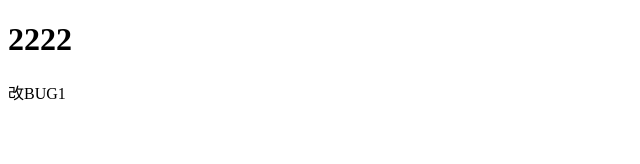
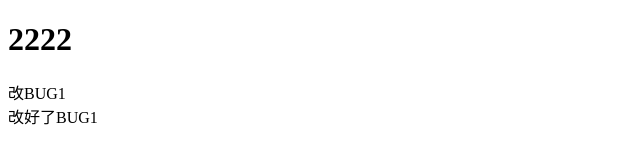
Before and after one commit to LuciferY-223/git-demo, a plain HTML site: page index.html in a window 1280 px wide. Shown: the whole page, without its empty margins (0-640 px from the left). Drawn offline with Linux system fonts and the light colour scheme.

Commit message:
真改好了

```diff
--- a/index.html
+++ b/index.html
@@ -8,5 +8,6 @@
 <body>
     <h1>2222</h1>
     <div>改BUG1</div>
+    <div>改好了BUG1</div>
 </body>
 </html>
```
